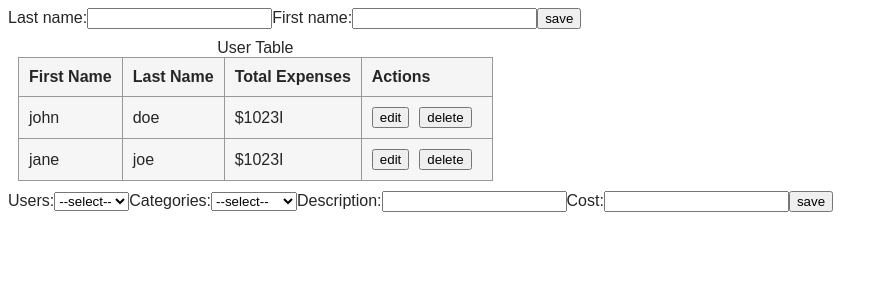
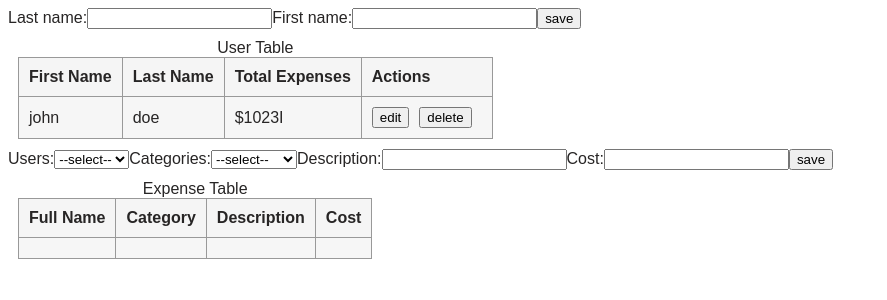
Before and after one commit to yilizati/daniel-project, a React (Create React App) app: page / in a window 1280 px wide. Shown: the top 300 px of the page, without its empty margins (0-887 px from the left). Built offline with nearby package versions, Linux system fonts and the light colour scheme.

Commit message:
some updates

```diff
--- /dev/null
+++ b/src/App.css
@@ -0,0 +1,7 @@
+.users-table {
+  margin: 30px;
+}
+
+.expense-table {
+  margin: 30px;
+}
--- a/src/App.js
+++ b/src/App.js
@@ -1,10 +1,11 @@
 import ExpenseTable from './components/expense/ExpenseTable'
 import UsersTable from './components/user/UserTable'
 import { useState } from 'react'
+import './App.css'
+
 function App() {
   const usersSchema = [
     { firstName: 'john', lastName: 'doe', totalExpenses: '$3013', id: 1 },
-    { firstName: 'jane', lastName: 'joe', totalExpenses: '$3013', id: 2 },
   ]
 
   const [users, setUsers] = useState(usersSchema)
@@ -28,12 +29,13 @@ function App() {
   return (
     <div className='App'>
       <UsersTable
+        className='users-table'
         users={users}
         createNewUser={handleCreateNewUser}
         deleteUser={handleDeleteUser}
         editUser={handleEditUser}
       />
-      <ExpenseTable users={users} />
+      <ExpenseTable className='expense-table' users={users} />
     </div>
   )
 }
--- a/src/components/expense/ExpenseForm.jsx
+++ b/src/components/expense/ExpenseForm.jsx
@@ -31,8 +31,8 @@ export default function ExpenseForm({ usersDropdownList, saveExpense }) {
         Users:
         <select name='fullName' onChange={handleChange} required>
           <option value=''>--select--</option>
-          {usersDropdownList.map((user, index) => (
-            <option key={index} value={`${user.firstName} ${user.lastName}`}>
+          {usersDropdownList.map((user) => (
+            <option key={user.id} value={`${user.firstName} ${user.lastName}`}>
               {`${user.firstName} ${user.lastName}`}
             </option>
           ))}
--- a/src/components/expense/ExpenseTable.jsx
+++ b/src/components/expense/ExpenseTable.jsx
@@ -4,28 +4,30 @@ import ExpenseForm from './ExpenseForm'
 export default function ExpenseTable({ users }) {
   const [isEditing, setIsEditing] = useState(false)
 
-  const [tableData, setTableData] = useState([
-    {
-      users,
-      categories: ['Food', 'Travel', 'Equipment'],
-      description: '',
-      cost: '',
-    },
-  ])
-  // const viewTemplate = tableData.map(
-  //   ({ firstName, lastName, category, description, cost }) => (
-  //     <tr>
-  //       <td>{`${firstName} ${lastName}`}</td>
-  //       <td>{category}</td>
-  //       <td>{description}</td>
-  //       <td>{cost}</td>
-  //     </tr>
-  //   )
-  // )
+  const tableSchema = Object.freeze({
+    fullName: '',
+    category: '',
+    descrition: '',
+    cost: '',
+  })
 
-  const saveExpense = (formData) => {
-    // setTableData(tableData.push(formData))
-    console.log(formData)
+  const [tableData, setTableData] = useState([tableSchema])
+
+  const viewTemplate = tableData.map(
+    ({ fullName, category, description, cost }) => (
+      <tr>
+        <td>{fullName}</td>
+        <td>{category}</td>
+        <td>{description}</td>
+        <td>{cost}</td>
+      </tr>
+    )
+  )
+
+  const saveExpense = (newExpense) => {
+    console.log(newExpense)
+    setTableData([...tableData, { ...newExpense, id: tableData.length + 1 }])
+    console.log(tableData)
   }
 
   // const editTemplate = (
@@ -57,7 +59,7 @@ export default function ExpenseTable({ users }) {
   return (
     <>
       <ExpenseForm saveExpense={saveExpense} usersDropdownList={users} />
-      {/* <table>
+      <table>
         <caption>Expense Table</caption>
         <thead>
           <tr>
@@ -67,8 +69,8 @@ export default function ExpenseTable({ users }) {
             <th scope='col'>Cost</th>
           </tr>
         </thead>
-        <tbody>{tableData && viewTemplate}</tbody>
-      </table> */}
+        {viewTemplate ? <tbody>{viewTemplate}</tbody> : ''}
+      </table>
     </>
   )
 }
```
